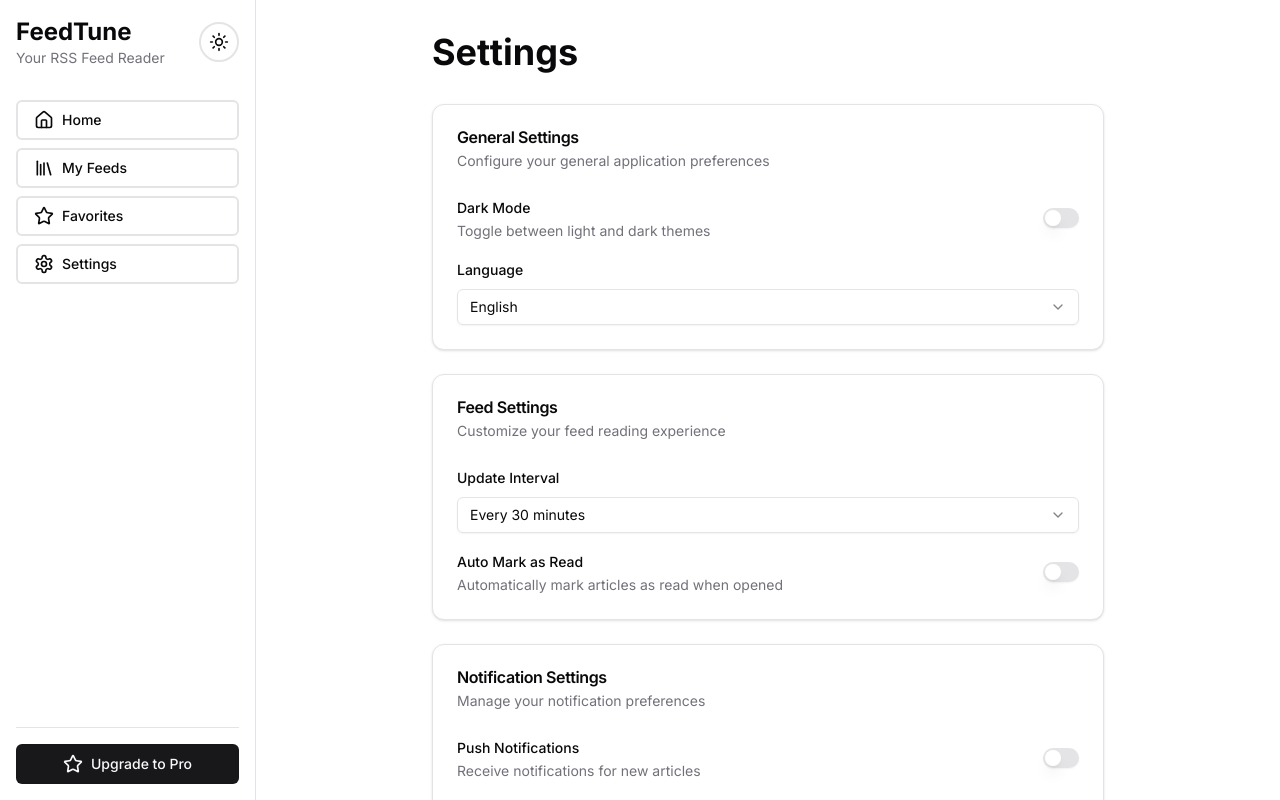
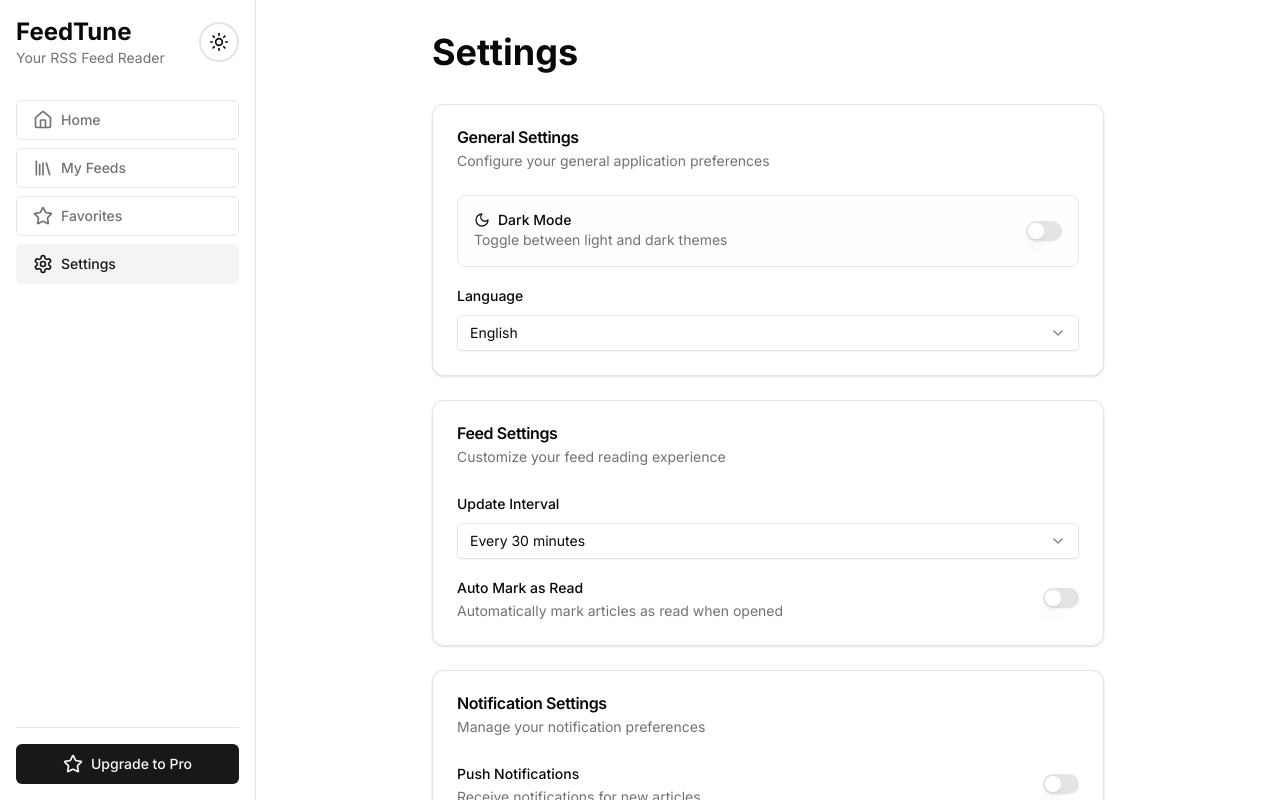
Before and after one commit to Sselimkoc/feedTune, a Next.js app: page /settings in a window 1280 px wide. Shown: the top 800 px of the page. Built offline with nearby package versions, Linux system fonts and the light colour scheme.

Commit message:
Enhance navigation and theme switch UI with active state and styling

```diff
--- a/src/components/layout/navigation.js
+++ b/src/components/layout/navigation.js
@@ -1,9 +1,15 @@
+"use client";
+
 import { Button } from "@/components/ui/button";
 import { ThemeToggle } from "@/components/theme/theme-toggle";
 import { Home, Library, Settings, Star } from "lucide-react";
 import Link from "next/link";
+import { usePathname } from "next/navigation";
+import { cn } from "@/lib/utils";
 
 export function Navigation() {
+  const pathname = usePathname();
+
   const menuItems = [
     { icon: Home, label: "Home", href: "/" },
     { icon: Library, label: "My Feeds", href: "/feeds" },
@@ -25,19 +31,41 @@ export function Navigation() {
         </div>
 
         <div className="space-y-2">
-          {menuItems.map((item) => (
+          {menuItems.map((item) => {
+            const isActive =
+              pathname === item.href ||
+              (item.href !== "/" && pathname.startsWith(item.href));
+
+            return (
               <Button
                 key={item.href}
-              variant="outline"
-              className="w-full justify-start bg-transparent"
+                variant={isActive ? "secondary" : "ghost"}
+                className={cn(
+                  "w-full justify-start",
+                  isActive && "bg-secondary"
+                )}
                 asChild
               >
                 <Link href={item.href}>
-                <item.icon className="mr-2 h-5 w-5" />
+                  <item.icon
+                    className={cn(
+                      "mr-2 h-5 w-5",
+                      isActive ? "text-primary" : "text-muted-foreground"
+                    )}
+                  />
+                  <span
+                    className={cn(
+                      isActive
+                        ? "text-primary font-medium"
+                        : "text-muted-foreground"
+                    )}
+                  >
                     {item.label}
+                  </span>
                 </Link>
               </Button>
-          ))}
+            );
+          })}
         </div>
 
         <div className="mt-auto pt-4 border-t">
--- a/src/components/theme/theme-switch.js
+++ b/src/components/theme/theme-switch.js
@@ -3,14 +3,18 @@
 import { Label } from "@/components/ui/label";
 import { Switch } from "@/components/ui/switch";
 import { useSettingsStore } from "@/store/settings-store";
+import { Moon } from "lucide-react";
 
 export function ThemeSwitch() {
   const { settings, toggleTheme } = useSettingsStore();
 
   return (
-    <div className="flex items-center justify-between">
+    <div className="flex items-center justify-between border rounded-lg p-4 bg-muted/10">
       <div className="space-y-0.5">
-        <Label>Dark Mode</Label>
+        <div className="flex items-center gap-2">
+          <Moon className="h-4 w-4 text-primary" />
+          <Label>Dark Mode</Label>
+        </div>
         <p className="text-sm text-muted-foreground">
           Toggle between light and dark themes
         </p>
```
Lines whose indentation alone changed are shown as unchanged.
